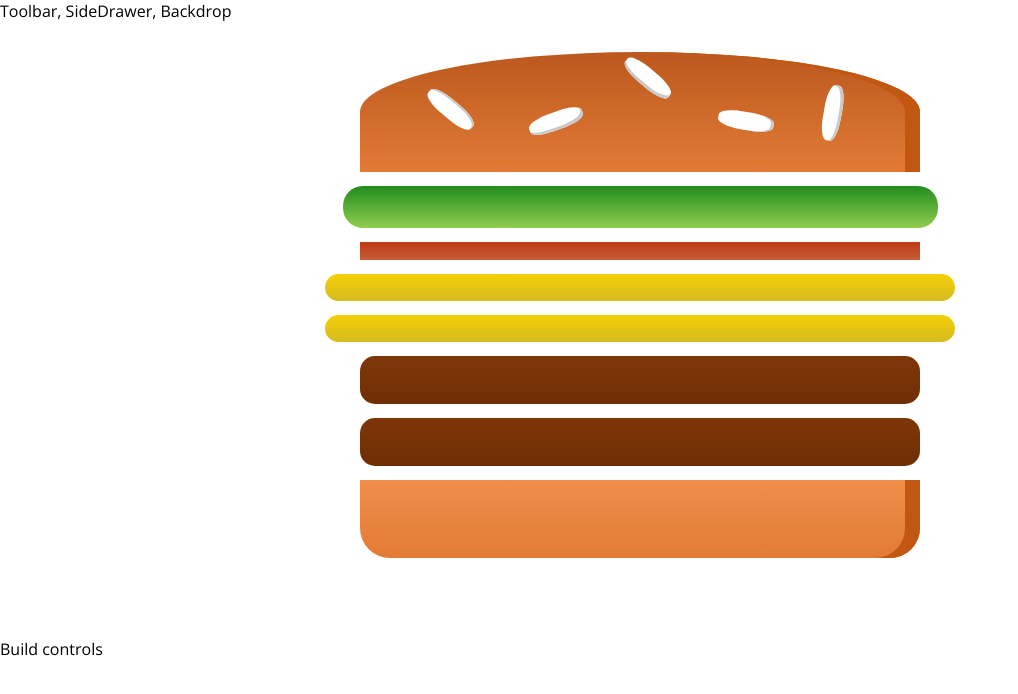
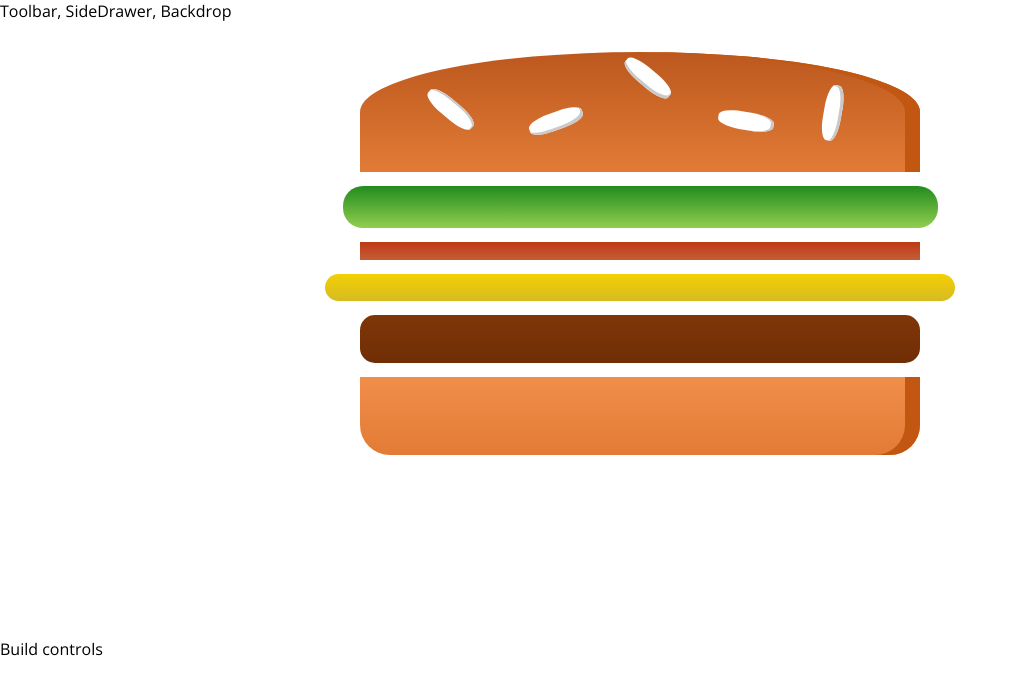
Before and after one commit to Xenofono/vigilant-octo-chainsaw, a React (Create React App) app: page / in a window 1280 px wide. Shown: the top 694 px of the page, without its empty margins (0-1018 px from the left). Built offline with nearby package versions, Linux system fonts and the light colour scheme.

Commit message:
burger only shows if it has ingredients

```diff
--- a/src/components/Burger/Burger.js
+++ b/src/components/Burger/Burger.js
@@ -1,24 +1,30 @@
-import React, { useState } from "react";
+import React from "react";
 import classes from "./Burger.module.css";
 
 import BurgerIngredient from "./BurgerIngredients/BurgerIngredient";
 
 const Burger = props => {
   //accepts object of ingredients, constructs array from value, maps that array to the key ingredient, repeat for each ingredient
-  const arrayOfIngredients = Object.keys(props.ingredients).map(key => {
+  const arrayOfIngredients = Object.keys(props.ingredients)
+    .map(key => {
       return [...Array(props.ingredients[key])].map((_, i) => {
         return <BurgerIngredient key={key + i} type={key}></BurgerIngredient>;
       });
-  }).flat();
+    })
+    .flat();
 
-
-  return (
-    <div className={classes.Burger}>
+  const burger =
+    arrayOfIngredients.length > 0 ? (
+      <React.Fragment>
         <BurgerIngredient type="bread-top"></BurgerIngredient>
         {arrayOfIngredients}
         <BurgerIngredient type="bread-bottom"></BurgerIngredient>
-    </div>
+      </React.Fragment>
+    ) : (
+      <h3>Börja välja pålägg</h3>
     );
+
+  return <div className={classes.Burger}> {burger}</div>;
 };
 
 export default Burger;
--- a/src/containers/BurgerBuilder/BurgerBuilder.js
+++ b/src/containers/BurgerBuilder/BurgerBuilder.js
@@ -6,8 +6,8 @@ class BurgerBuilder extends Component {
     ingredients: {
       salad: 1,
       bacon: 1,
-      cheese: 2,
-      meat: 2
+      cheese: 1,
+      meat: 1
     }
   };
 
```
Lines whose indentation alone changed are shown as unchanged.
